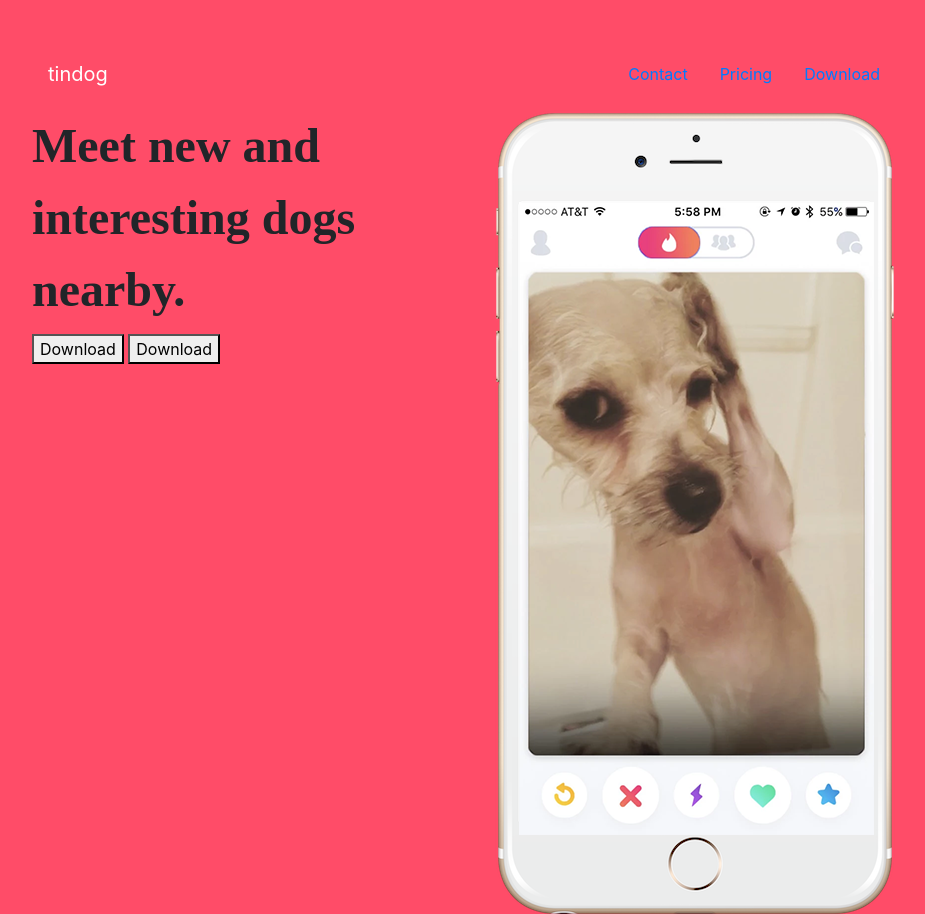
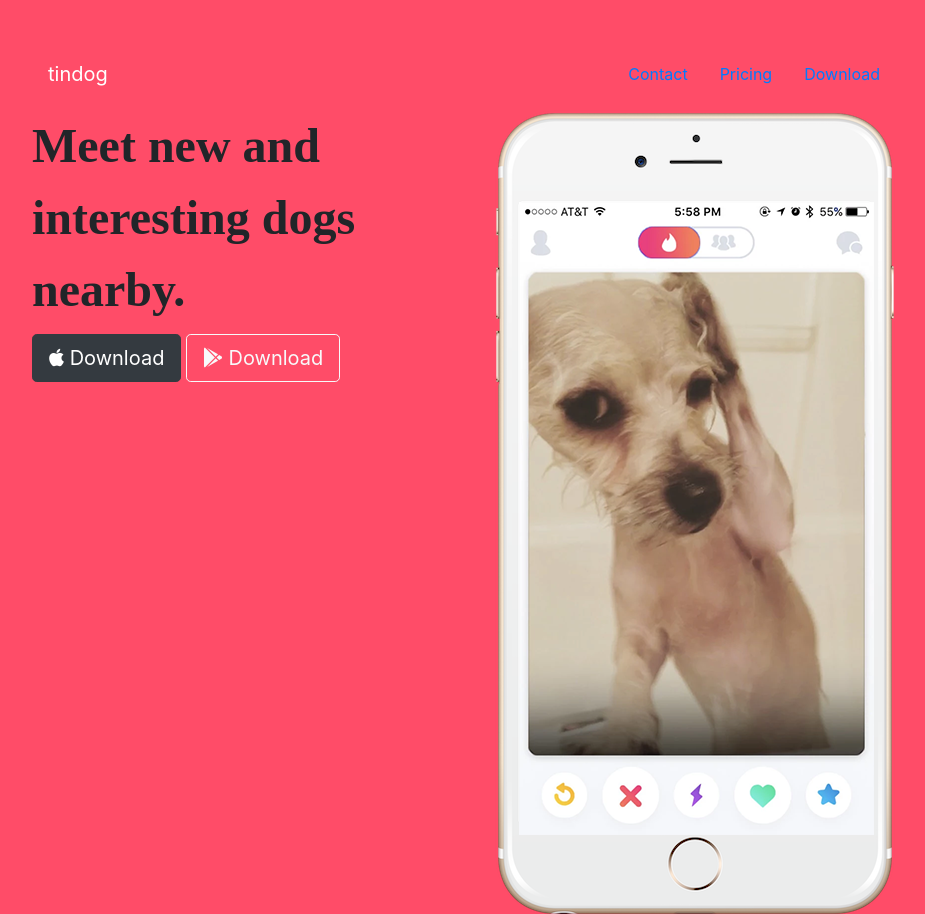
Before and after one commit to Vainakh/AB_tindog_website, a plain HTML site: page index.html in a window 1280 px wide. Shown: the top 914 px of the page, without its empty margins (160-1085 px from the left). Drawn offline with nearby package versions, Linux system fonts and the light colour scheme.

Commit message:
Implementing bootsrap buttons and fontw=awesome icons

```diff
--- a/index.html
+++ b/index.html
@@ -3,17 +3,29 @@
 
 <head>
   <meta charset="utf-8">
+
+  <title>TinDog</title>
+
+  <!-- Google Fonts -->
+
   <link href="https://fonts.googleapis.com/css?family=Montserrat:100,100i,200,200i,300,300i,400,400i,500,500i,600,600i,700,700i,800,800i,900,900i|Ubuntu:300,300i,400,400i,500,500i,700,700i&display=swap" rel="stylesheet">
+
+  <!-- Bootstrap -->
 
   <link rel="stylesheet" href="https://stackpath.bootstrapcdn.com/bootstrap/4.4.1/css/bootstrap.min.css" integrity="sha384-Vkoo8x4CGsO3+Hhxv8T/Q5PaXtkKtu6ug5TOeNV6gBiFeWPGFN9MuhOf23Q9Ifjh" crossorigin="anonymous">
 
-  <title>TinDog</title>
+  <link rel="stylesheet" href="css/styles.css">
 
-  <link rel="stylesheet" href="css/styles.css">
+  <!-- Fontawesome -->
+
+  <script src="https://kit.fontawesome.com/3ee4c5af3c.js" crossorigin="anonymous"></script>
+
+  <!-- Bootstrap scripts -->
 
   <script src="https://code.jquery.com/jquery-3.4.1.slim.min.js" integrity="sha384-J6qa4849blE2+poT4WnyKhv5vZF5SrPo0iEjwBvKU7imGFAV0wwj1yYfoRSJoZ+n" crossorigin="anonymous"></script>
   <script src="https://cdn.jsdelivr.net/npm/popper.js@1.16.0/dist/umd/popper.min.js" integrity="sha384-Q6E9RHvbIyZFJoft+2mJbHaEWldlvI9IOYy5n3zV9zzTtmI3UksdQRVvoxMfooAo" crossorigin="anonymous"></script>
   <script src="https://stackpath.bootstrapcdn.com/bootstrap/4.4.1/js/bootstrap.min.js" integrity="sha384-wfSDF2E50Y2D1uUdj0O3uMBJnjuUD4Ih7YwaYd1iqfktj0Uod8GCExl3Og8ifwB6" crossorigin="anonymous"></script>
+
 </head>
 
 <body>
@@ -50,8 +62,8 @@
 
           <div class="col-lg-6">
             <h1>Meet new and interesting dogs nearby.</h1>
-            <button type="button">Download</button>
-            <button type="button">Download</button>
+            <button type="button" class="btn btn-dark btn-lg"><i class="fab fa-apple"></i> Download</button>
+            <button type="button" class="btn btn-outline-light btn-lg"><i class="fab fa-google-play"></i> Download</button>
           </div>
 
           <div class="col-lg-6">
```
